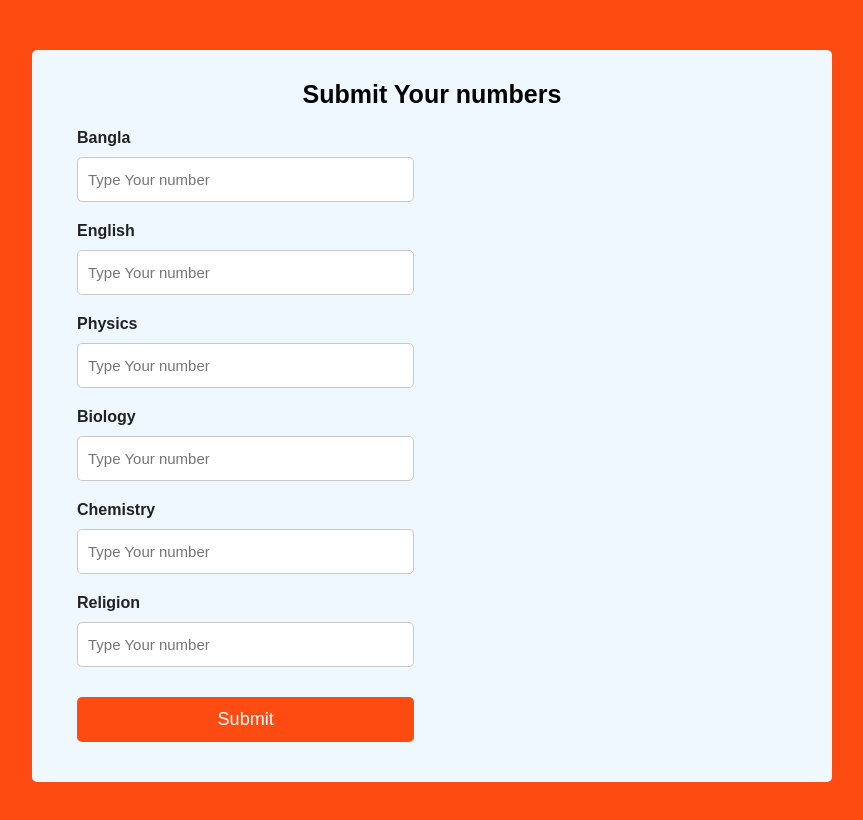
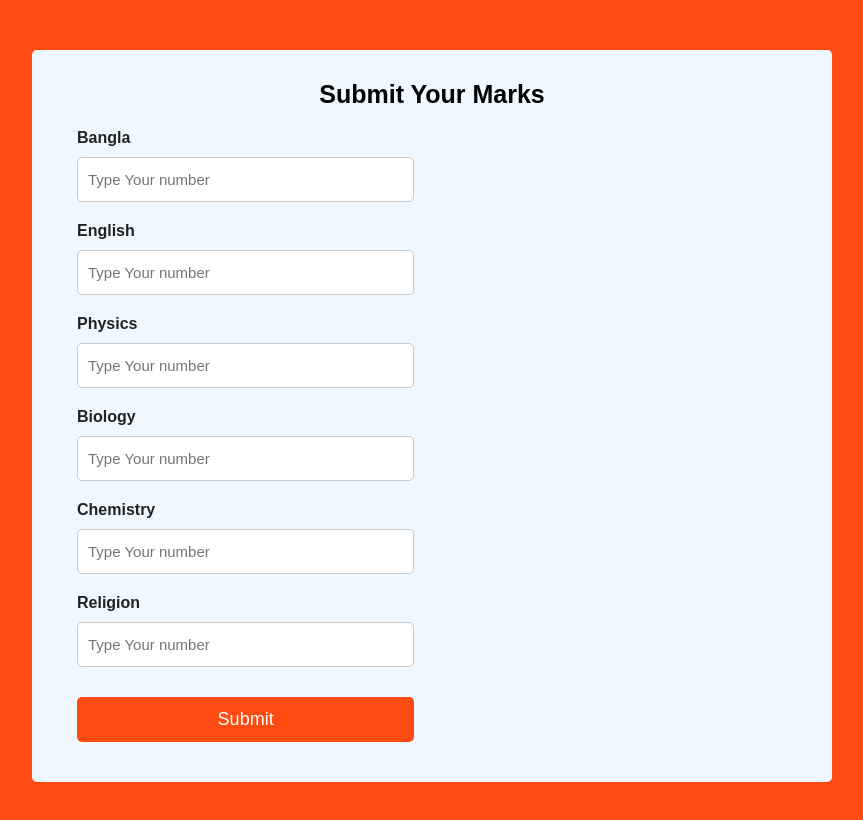
Before and after one commit to Jawad-Jamil/Grade-Sheet, a plain HTML site: page index.html in a window 1280 px wide. Shown: the whole page, without its empty margins (208-1071 px from the left). Drawn offline with Linux system fonts and the light colour scheme.

Commit message:
Update index.html

```diff
--- a/index.html
+++ b/index.html
@@ -4,13 +4,13 @@
     <meta charset="UTF-8">
     <meta http-equiv="X-UA-Compatible" content="IE=edge">
     <meta name="viewport" content="width=device-width, initial-scale=1.0">
-    <title>Submit Your Informations</title>
+    <title>Submit Your Marks</title>
     <link rel="shortcut icon" href="https://www.colorcombos.com/images/colors/FF3C00.png">
     <link rel="stylesheet" href="style.css">
 </head>
 <body>
    <div class="container">
-      <h2 id="heading">Submit Your numbers</h2>
+      <h2 id="heading">Submit Your Marks</h2>
       <div class="Information_wrapper">
         <div class="info">
                 <form action="#" name="datas">
```
